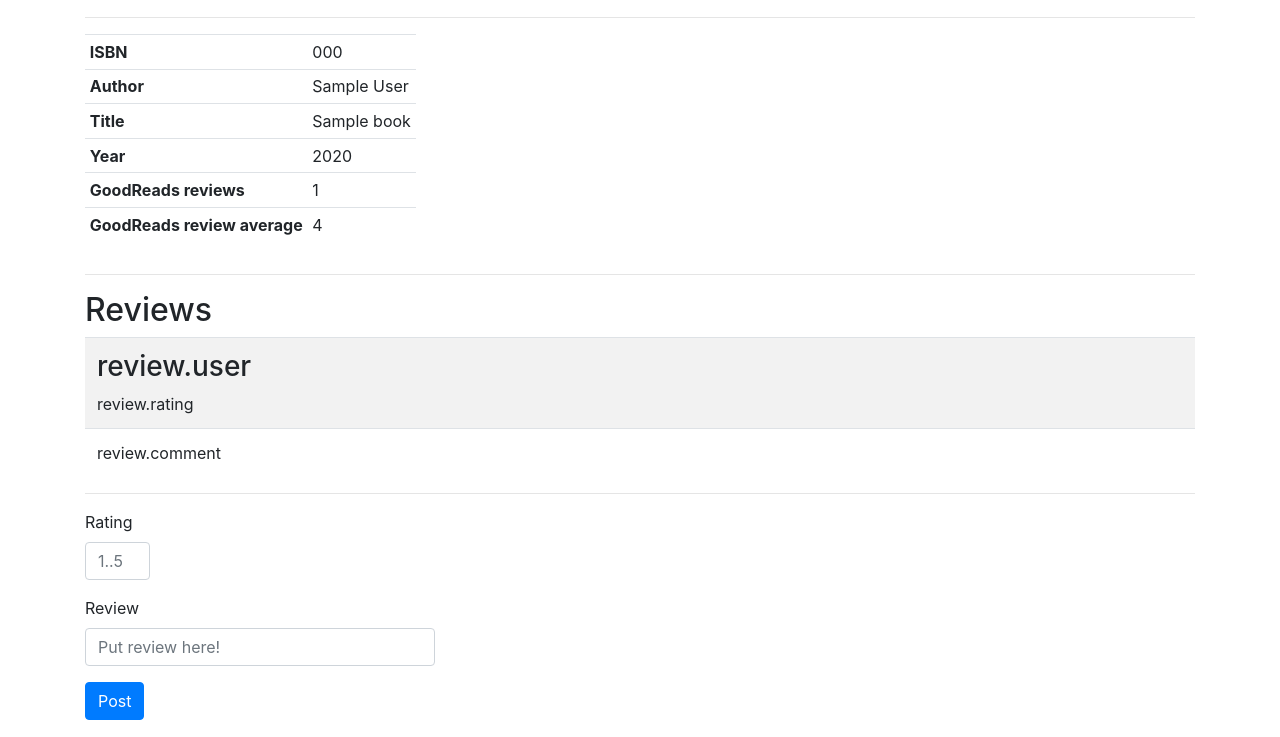
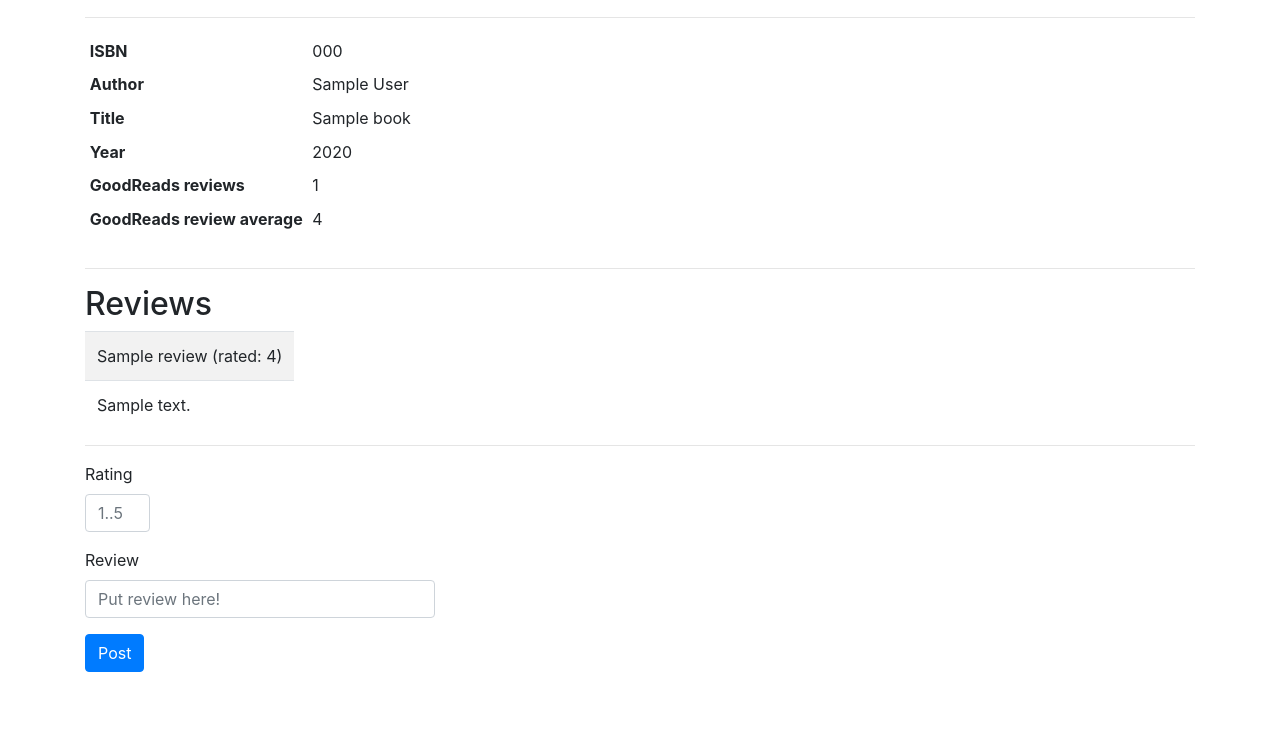
Before and after one commit to olma2077/gr-review, a Flask app: template templates/book.html in a window 1280 px wide. Shown: the part 63-800 px from the top of the page. Run offline with Flask 2, Linux system fonts and the light colour scheme; the template is opened without the code that fills it: most values are stand-ins (such as "Sample title", 1, 10 or a date in 2020); some libraries are stand-ins or nearby versions.

Commit message:
USer review added

```diff
--- a/application.py
+++ b/application.py
@@ -45,6 +45,7 @@ def login():
     password = request.form.get("password")
     if hashlib.pbkdf2_hmac('sha256', password.encode('utf-8'), bytes.fromhex(salt), 100000) == bytes.fromhex(key):
         session['user'] = login
+        session['user_id'] = db.execute("SELECT id FROM users WHERE name = :name", {"name": login}).fetchone().id
         return render_template("search.html", user=session['user'])
     else:
         return render_template("error.html", error="Login or password are incorrect!")
@@ -67,6 +68,7 @@ def register():
 @app.route("/logout", methods=["POST"])
 def logout():
     session.pop('user', None)
+    session.pop('user_id', None)
     return render_template("index.html")
 
 @app.route("/search", methods=["POST"])
@@ -82,9 +84,20 @@ def search():
 def book(book_isbn):
     book = db.execute("SELECT * FROM books WHERE isbn = :isbn",
         {"isbn": book_isbn}).fetchone()
+    reviews = db.execute("SELECT * FROM reviews JOIN users on reviews.user_id = users.id WHERE reviews.book_id = :id",
+        {"id": book.id}).fetchall()
     gr = goodreads.fetch_review_counts(os.getenv("GR_KEY"), book_isbn)
-    return render_template("book.html", user=session['user'], book=book, goodreads=gr)
+    return render_template("book.html", user=session['user'], book=book, goodreads=gr, reviews=reviews)
 
-@app.route("/book/<book_isbn>/comment", methods=["POST"])
-def comment(book_isbn):
-    return render_template("success.html", success=request.form.get("comment"))
+@app.route("/book/<book_id>/review", methods=["POST"])
+def review(book_id):
+    if db.execute("SELECT FROM reviews WHERE book_id = :book and user_id = :user",
+                    {"book": book_id, "user": session['user_id']}).rowcount == 0:
+        rating = request.form.get("rating")
+        review = request.form.get("review")
+        db.execute("INSERT INTO reviews (book_id, user_id, rating, review) VALUES (:book_id, :user_id, :rating, :review)",
+            {"book_id": book_id, "user_id": session['user_id'], "rating": rating, "review": review})
+        db.commit()
+        return render_template("success.html", success="Your review was submitted!")
+    else:
+        return render_template("error.html", error="You've already reviewed this book!")
--- a/goodreads.py
+++ b/goodreads.py
@@ -2,5 +2,6 @@ import requests
 from types import SimpleNamespace
 
 def fetch_review_counts(gr_key, isbn):
+    print("Fetching Goodreads review counts for", isbn)
     response = requests.get("https://www.goodreads.com/book/review_counts.json", params={"key": gr_key, "isbns": isbn})
     return SimpleNamespace(**response.json()["books"][0])
--- a/templates/book.html
+++ b/templates/book.html
@@ -2,7 +2,7 @@
 
 {% block body %}
 <div class="table-responsive">
-<table class="table table-sm d-flex">
+<table class="table table-borderless table-sm d-flex">
   <tr>
     <th scope="row">ISBN</th>
     <td>{{ book.isbn }}</td>
@@ -35,24 +35,24 @@
   <hr>
   <h2>Reviews</h2>
   {% if reviews %}
-    <table class="table table-striped">
+    <table class="table table-striped d-flex">
       {% for review in reviews %}
         <tr>
-          <td><h3>review.user</h3> review.rating</td>
+          <td>{{ review.name }} (rated: {{ review.rating }})</td>
         </tr>
         <tr>
-          <td>review.comment</td>
+          <td>{{ review.review }}</td>
         </tr>
       {% endfor %}
     </table>
     {% else %}
-      <p>No reviews for this book. Be the first to comment!</p>
+      <p>No reviews for this book. Be the first to review!</p>
   {% endif %}
 {% endif %}
 
-<!-- Post a comment -->
+<!-- Post a review -->
 <hr>
-<form class="form" action="{{ url_for('comment', book_isbn=book.isbn) }}" method="post">
+<form class="form" action="{{ url_for('review', book_id=book.id) }}" method="post">
   <div class="form-group row">
     <div class="col-sm-1">
       <label for="InputRating">Rating</label>
@@ -61,8 +61,8 @@
   </div>
   <div class="form-group row">
     <div class="col-sm-4">
-      <label for="InputComment">Review</label>
-      <input type="text" class="form-control" id="InputComment" name="comment" placeholder="Put review here!">
+      <label for="InputReview">Review</label>
+      <input type="text" class="form-control" id="InputReview" name="review" placeholder="Put review here!">
     </div>
   </div>
   <button type="submit" class="btn btn-primary mb-2 mr-sm-2">Post</button>
```
Also changed, not shown: import.py (+12 -2 lines), README.md.
